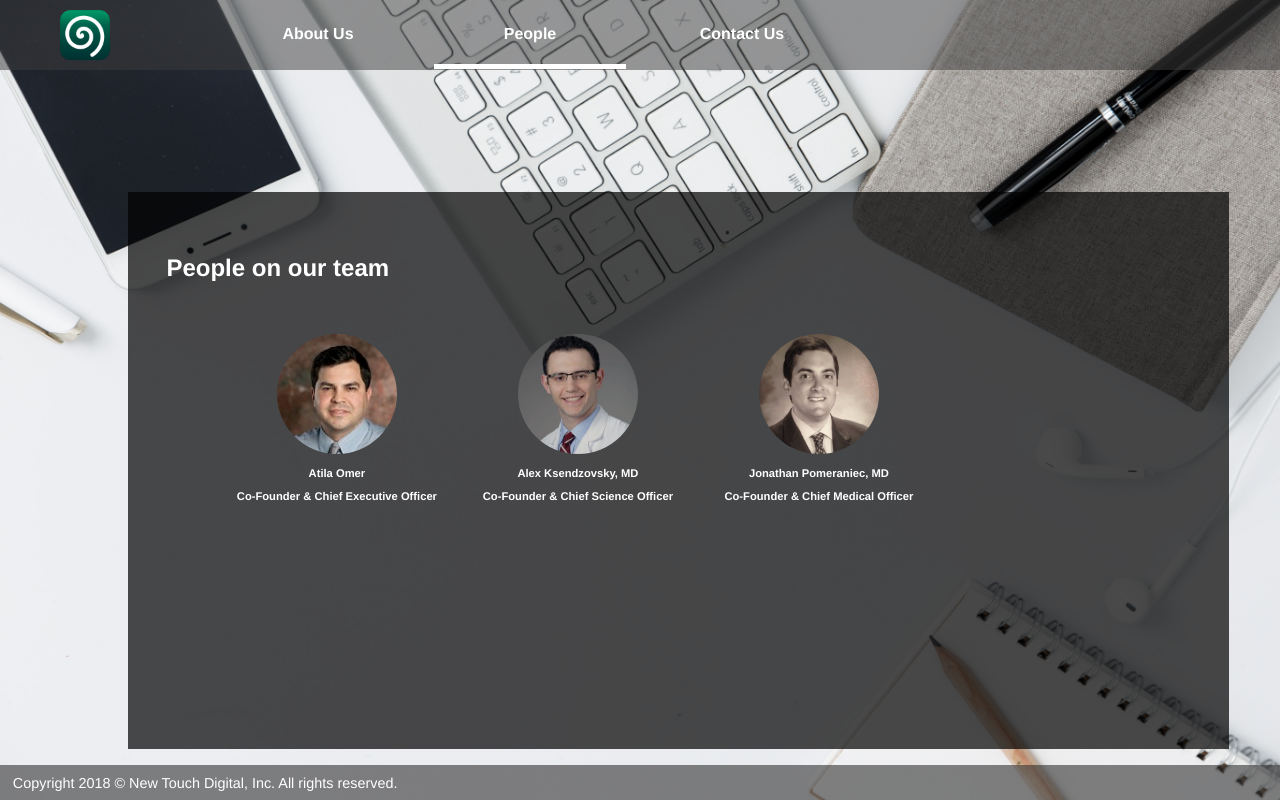
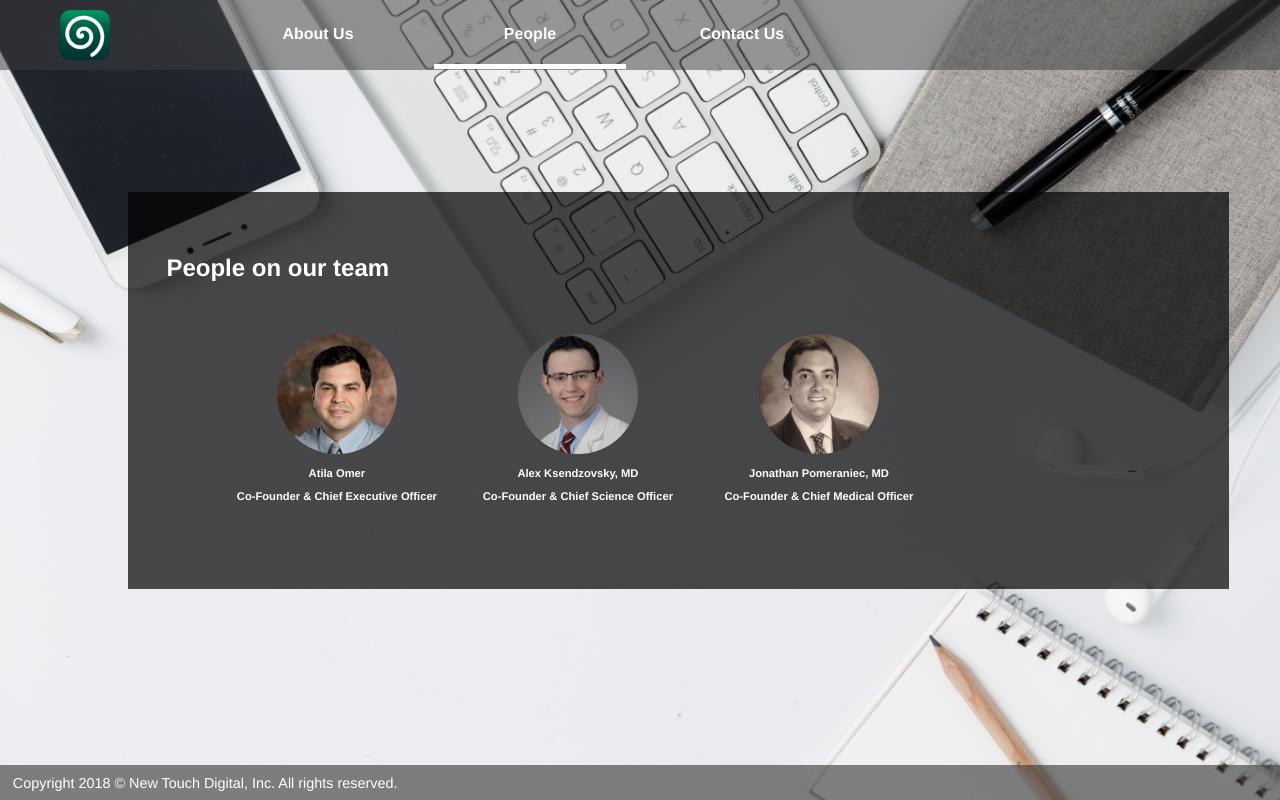
Before and after one commit to vccabral/newtouchwebsite, a Vue app: page /#/people in a window 1280 px wide. Built offline with nearby package versions, Linux system fonts and the light colour scheme.

Commit message:
modify package.json script to build the project

```diff
--- a/package.json
+++ b/package.json
@@ -6,7 +6,7 @@
   "private": true,
   "scripts": {
     "dev": "webpack-dev-server --inline --progress --config build/webpack.dev.conf.js",
-    "start": "npm run dev",
+    "start": "npm server.js",
     "unit": "jest --config test/unit/jest.conf.js --coverage",
     "test": "npm run unit",
     "lint": "eslint --ext .js,.vue src test/unit/specs",
--- a/src/components/People.vue
+++ b/src/components/People.vue
@@ -57,7 +57,7 @@ export default {
 #main-wrapper{
     position: relative;
     width: 80%;
-    min-height: 60%;
+    min-height: 40%;
     margin: 15% 10%;
     padding:3%;
     text-align: left;
```
